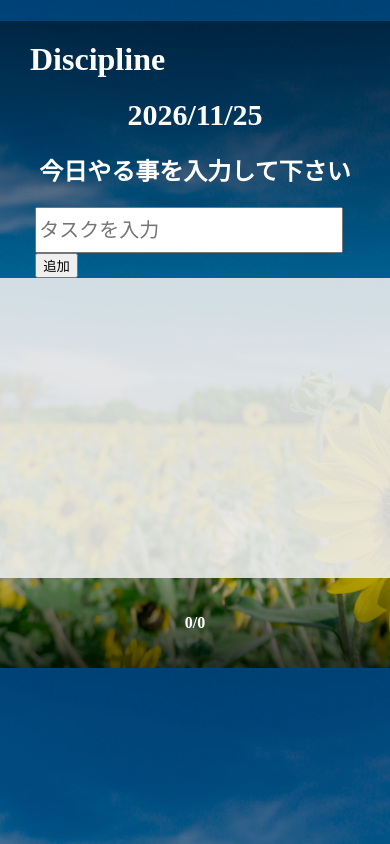
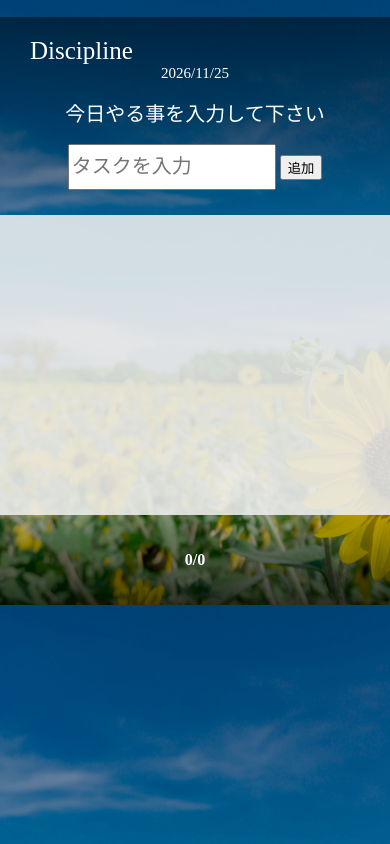
Before and after one commit to tonokura/todo-app, a plain HTML site: page index.html in a window 390 px wide. Drawn offline with Linux system fonts and the light colour scheme.

Commit message:
最終調整

```diff
--- a/style.css
+++ b/style.css
@@ -35,10 +35,14 @@ header {
 }
 
 #task-input {
-   width: 100%;
+    width: 70%;
     max-width: 400px;   /* 今まで width に書いていた数字 */
     height: 40px;
     font-size: 20px;
+}
+
+#add-button{
+    flex-grow: 1;
 }
 
 .main-task h2 {
@@ -148,4 +152,26 @@ footer {
 
     #task-input {
         max-width: 300px;
+        width: 200px;
+        height: 40px;
+        margin-bottom: 25px;
     }
+
+    #today {
+        font-size: 15px;
+        font-weight: lighter;
+    }
+
+    .main-task{
+        font-size: 20px;
+        font-weight: normal;
+    }
+
+    .header-title{
+        font-size: 25px;
+        font-weight: lighter;
+        padding-bottom: 0%;
+        margin-bottom: 0%;
+    }
+
+}
```
